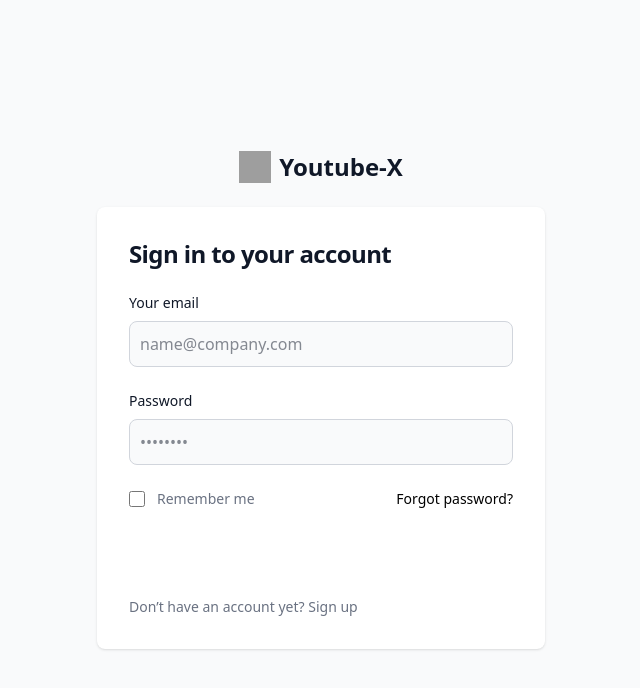
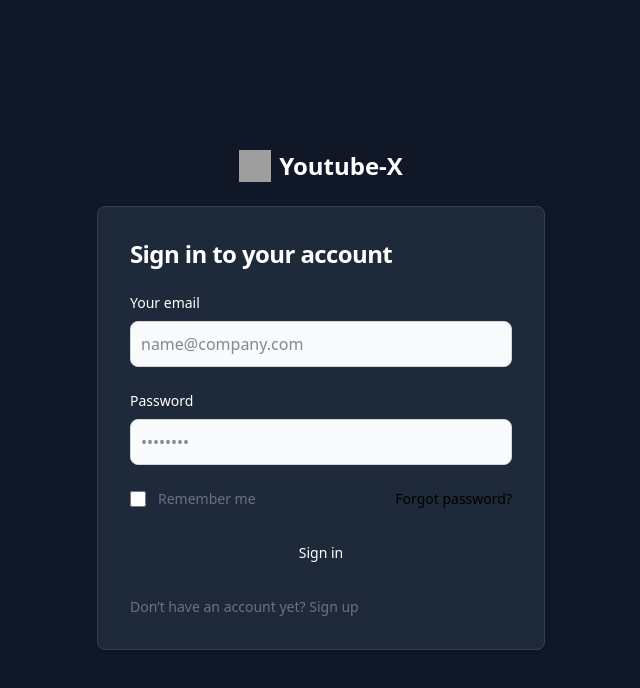
Before and after one commit to Shivamdb386/YoutubeX, a React (Vite) app in the folder Frontend/: page /login in a window 1280 px wide. Shown: the top 688 px of the page, without its empty margins (319-959 px from the left). Built offline with nearby package versions, Linux system fonts and the light colour scheme; grey boxes are pictures that could not be loaded; a web font is replaced by a local one.

Commit message:
Css Dark mode fixes

```diff
--- a/Frontend/src/Pages/LoginPage.jsx
+++ b/Frontend/src/Pages/LoginPage.jsx
@@ -47,7 +47,7 @@
     }
 }
 return(
-<section className="bg-gray-50 dark:bg-gray-900">
+<section className="bg-gray-900 dark:bg-gray-900">
   {isLoading && (
         <div className="fixed top-0 left-0 w-full h-full bg-opacity-50 flex justify-center items-center z-50">
           <svg className="animate-spin h-10 w-10 text-white" xmlns="http://www.w3.org/2000/svg" fill="none" viewBox="0 0 24 24">
@@ -57,22 +57,22 @@
         </div>
       )}
   <div className="flex flex-col items-center justify-center px-6 py-8 mx-auto md:h-screen lg:py-0">
-      <a href="#" className="flex items-center mb-6 text-2xl font-semibold text-gray-900 dark:text-white">
+      <a href="#" className="flex items-center mb-6 text-2xl font-semibold text-white dark:text-white">
           <img className="w-8 h-8 mr-2" src="https://flowbite.s3.amazonaws.com/blocks/marketing-ui/logo.svg" alt="logo"/>
           Youtube-X
       </a>
-      <div className="w-full bg-white rounded-lg shadow dark:border md:mt-0 sm:max-w-md xl:p-0 dark:bg-gray-800 dark:border-gray-700">
+      <div className="w-full rounded-lg shadow border md:mt-0 sm:max-w-md xl:p-0 bg-gray-800 border-gray-700">
           <div className="p-6 space-y-4 md:space-y-6 sm:p-8">
-              <h1 className="text-xl font-bold leading-tight tracking-tight text-gray-900 md:text-2xl dark:text-white">
+              <h1 className="text-xl font-bold leading-tight tracking-tight text-white md:text-2xl dark:text-white">
                   Sign in to your account
               </h1>
               <form className="space-y-4 md:space-y-6" onSubmit= {Signin}>
                   <div>
-                      <label htmlFor ="email" className="block mb-2 text-sm font-medium text-gray-900 dark:text-white">Your email</label>
+                      <label htmlFor ="email" className="block mb-2 text-sm font-medium text-white dark:text-white">Your email</label>
                       <input type="email" value = {Email} onChange={ (e)=>{setEmail(e.target.value)}} name="email" id="email" className="bg-gray-50 border border-gray-300 text-gray-900 rounded-lg focus:ring-primary-600 focus:border-primary-600 block w-full p-2.5 dark:bg-gray-700 dark:border-gray-600 dark:placeholder-gray-400 dark:text-white dark:focus:ring-blue-500 dark:focus:border-blue-500" placeholder="name@company.com" required=""/>
                   </div>
                   <div>
-                      <label htmlFor="password" className="block mb-2 text-sm font-medium text-gray-900 dark:text-white">Password</label>
+                      <label htmlFor="password" className="block mb-2 text-sm font-medium text-white dark:text-white">Password</label>
                       <input type="password"  value = {Password} onChange={ (e)=>{setPassword(e.target.value)}} name="password" id="password" placeholder="••••••••" className="bg-gray-50 border border-gray-300 text-gray-900 rounded-lg focus:ring-primary-600 focus:border-primary-600 block w-full p-2.5 dark:bg-gray-700 dark:border-gray-600 dark:placeholder-gray-400 dark:text-white dark:focus:ring-blue-500 dark:focus:border-blue-500" required=""/>
                   </div>
                   {error &&(
--- a/Frontend/src/Pages/Tweet.jsx
+++ b/Frontend/src/Pages/Tweet.jsx
@@ -55,7 +55,7 @@
         <>
         <div className="flex justify-end  mt-1 mb-3">
           <button  onClick= {createTweet} type="button" class="text-white bg-gray-700 my-2 hover:bg-blue-800 focus:ring-4 focus:outline-none focus:ring-blue-300 font-medium rounded-lg text-sm px-5 py-2.5 text-center inline-flex items-center me-2 dark:bg-grey-600 dark:hover:bg-light-700 dark:focus:ring-blue-800">
-          <svg className="w-6 h-6 text-gray-800 dark:text-white" aria-hidden="true" xmlns="http://www.w3.org/2000/svg" width="24" height="24" fill="none" viewBox="0 0 24 24">
+          <svg className="w-6 h-6 text-white dark:text-white" aria-hidden="true" xmlns="http://www.w3.org/2000/svg" width="24" height="24" fill="none" viewBox="0 0 24 24">
           <path stroke="currentColor" strokeLinecap="round" strokeLinejoin="round" strokeWidth="2" d="M5 12h14m-7 7V5"/>
           </svg>
            Create
@@ -94,7 +94,7 @@
                      onClick= {(e)=>{onDelete(tweet._id)}}
                      >
 
-                   <svg className="w-6 h-6 text-gray-800 dark:text-white" aria-hidden="true" xmlns="http://www.w3.org/2000/svg" width="24" height="24" fill="none" viewBox="0 0 24 24">
+                   <svg className="w-6 h-6 text-white dark:text-white" aria-hidden="true" xmlns="http://www.w3.org/2000/svg" width="24" height="24" fill="none" viewBox="0 0 24 24">
                    <path stroke="currentColor" stroke-linecap="round" stroke-linejoin="round" stroke-width="2" d="M5 7h14m-9 3v8m4-8v8M10 3h4a1 1 0 0 1 1 1v3H9V4a1 1 0 0 1 1-1ZM6 7h12v13a1 1 0 0 1-1 1H7a1 1 0 0 1-1-1V7Z"/>
                    </svg>
                    <span className="invisible group-hover:visible absolute -top-7 -translate-x-1/2 whitespace-nowrap rounded bg-slate-700 px-4 py-1 text-xs text-white">
--- a/Frontend/src/Pages/Videos.jsx
+++ b/Frontend/src/Pages/Videos.jsx
@@ -46,7 +46,7 @@
 
           <div className="w-[110%] flex justify-end  mt-1 mb-3">
           <button onClick={toggleCreateButton} type="button" class="text-white bg-gray-700 my-2 hover:bg-blue-800 focus:ring-4 focus:outline-none focus:ring-blue-300 font-medium rounded-lg text-sm px-5 py-2.5 text-center inline-flex items-center me-2 dark:bg-grey-600 dark:hover:bg-light-700 dark:focus:ring-blue-800">
-          <svg className="w-6 h-6 text-gray-800 dark:text-white" aria-hidden="true" xmlns="http://www.w3.org/2000/svg" width="24" height="24" fill="none" viewBox="0 0 24 24">
+          <svg className="w-6 h-6 text-white dark:text-white" aria-hidden="true" xmlns="http://www.w3.org/2000/svg" width="24" height="24" fill="none" viewBox="0 0 24 24">
           <path stroke="currentColor" strokeLinecap="round" strokeLinejoin="round" strokeWidth="2" d="M5 12h14m-7 7V5"/>
           </svg>
            Create
@@ -128,7 +128,7 @@
                      onClick= {(e)=>{onDelete(video._id)}}
                      >
 
-                   <svg className="w-6 h-6 text-gray-800 dark:text-white" aria-hidden="true" xmlns="http://www.w3.org/2000/svg" width="24" height="24" fill="none" viewBox="0 0 24 24">
+                   <svg className="w-6 h-6 text-white dark:text-white" aria-hidden="true" xmlns="http://www.w3.org/2000/svg" width="24" height="24" fill="none" viewBox="0 0 24 24">
                    <path stroke="currentColor" stroke-linecap="round" stroke-linejoin="round" stroke-width="2" d="M5 7h14m-9 3v8m4-8v8M10 3h4a1 1 0 0 1 1 1v3H9V4a1 1 0 0 1 1-1ZM6 7h12v13a1 1 0 0 1-1 1H7a1 1 0 0 1-1-1V7Z"/>
                    </svg>
                    <span className="invisible group-hover:visible absolute -top-7 -translate-x-1/2 whitespace-nowrap rounded bg-slate-700 px-4 py-1 text-xs text-white">
```
Also changed, not shown: Frontend/src/MainPage.jsx (+6 -6 lines), Frontend/src/Pages/Dashboard.jsx (+11 -9 lines).
